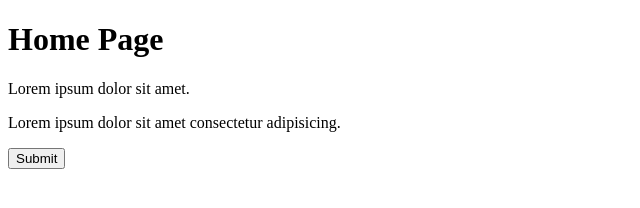
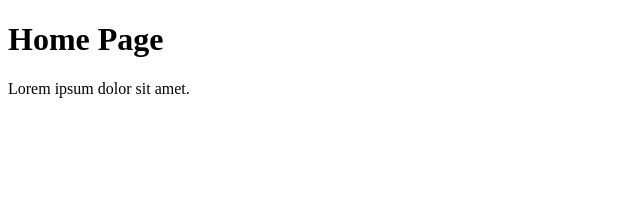
Before and after one commit to sankeerth1809/splitmate, a plain HTML site: page index.html in a window 1280 px wide. Shown: the whole page, without its empty margins (0-640 px from the left). Drawn offline with Linux system fonts and the light colour scheme.

Commit message:
Updated Everything

```diff
--- a/index.html
+++ b/index.html
@@ -11,9 +11,6 @@
 <body>
     <h1>Home Page</h1>
     <p>Lorem ipsum dolor sit amet.</p>
-    <p>Lorem ipsum dolor sit amet consectetur adipisicing.</p>
-
-    <button>Submit</button>
 </body>
 
 </html>
```
Also changed, not shown: about.html (+0 -3 lines), contact.html (+0 -2 lines).
